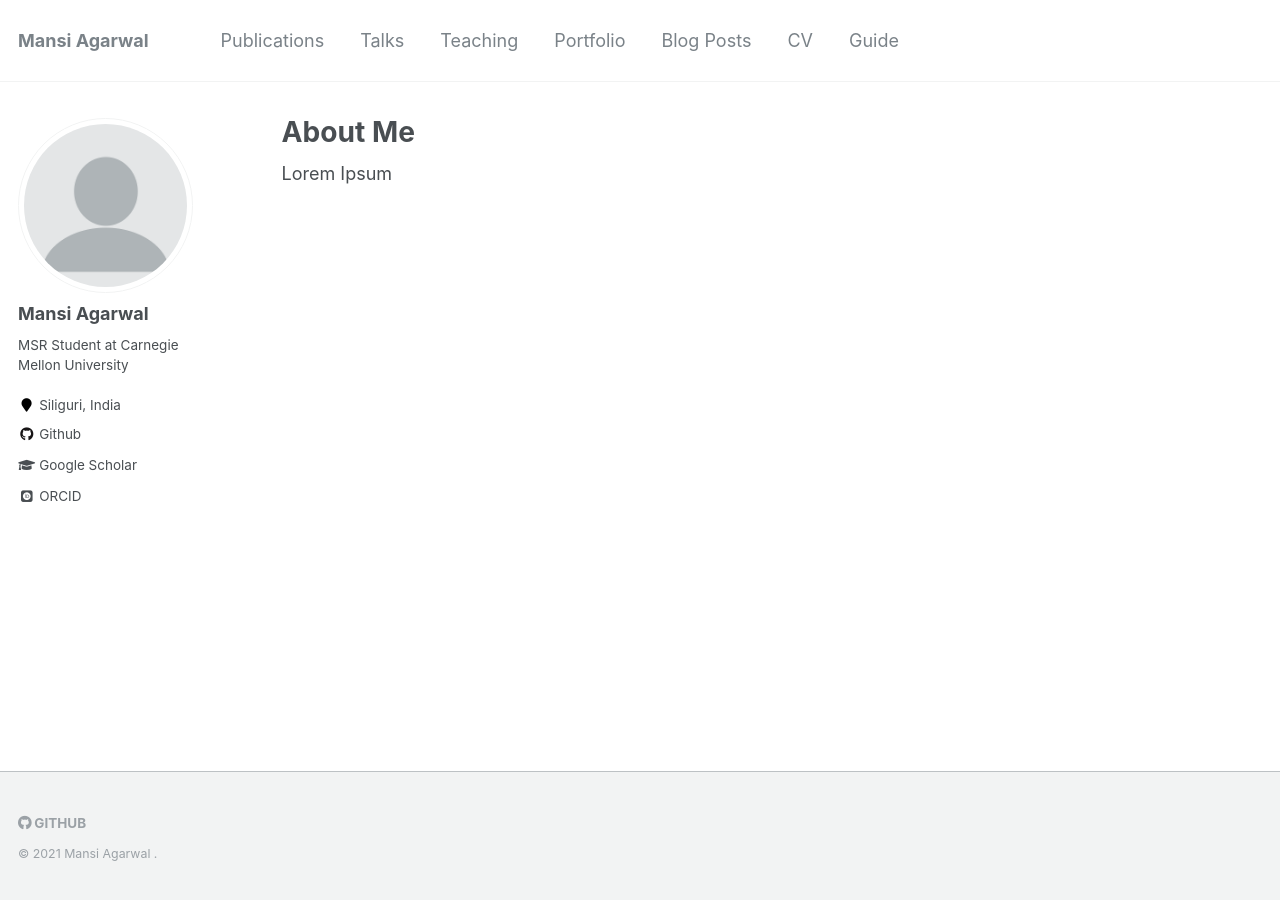
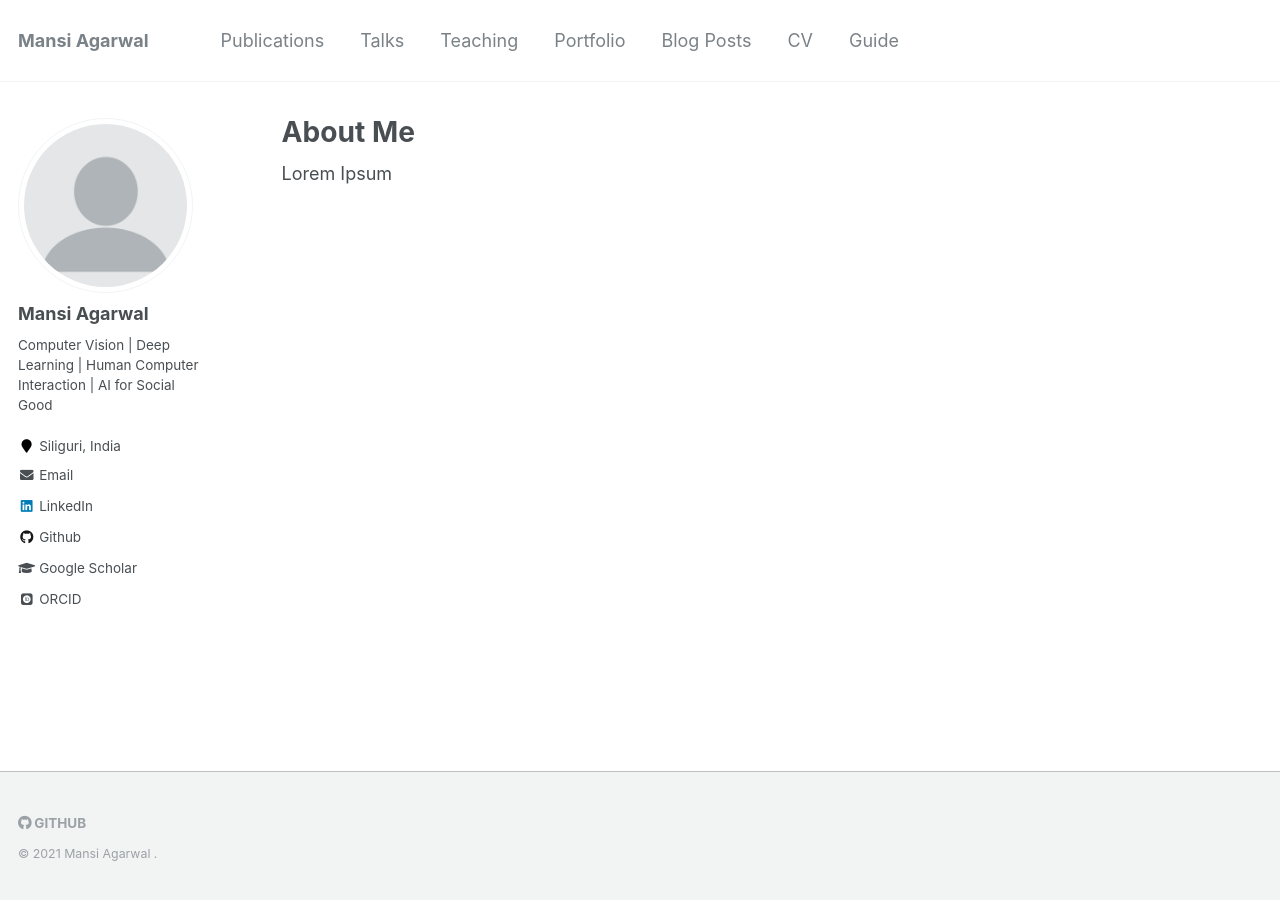
Before and after one commit to MansiAgarwal11/MansiAgarwal11.github.io, a Jekyll site: the page built from _pages/about.md, in a window 1280 px wide. Built offline with Jekyll 4.4.1, drawn with Linux system fonts in a browser that asks for light colours; some web fonts are replaced.

Commit message:
Update _config.yml

```diff
--- a/_config.yml
+++ b/_config.yml
@@ -82,12 +82,12 @@ analytics:
 author:
   name             : "Mansi Agarwal"
   avatar           : "profile.png"
-  bio              : "MSR Student at Carnegie Mellon University"
+  bio              : "Computer Vision | Deep Learning | Human Computer Interaction | AI for Social Good"
   location         : "Siliguri, India"
   employer         :
   pubmed           : #"https://www.ncbi.nlm.nih.gov/pubmed/?term=john+snow"
   googlescholar    : "https://scholar.google.com/citations?user=PBcyY2wAAAAJ&hl=en"
-  email            :
+  email            : "mansiagarwal@cmu.edu"
   researchgate     :  # example: "https://www.researchgate.net/profile/yourprofile"
   uri              :
   bitbucket        :
@@ -102,7 +102,7 @@ author:
   instagram        :
   impactstory      : #"https://profiles.impactstory.org/u/xxxx-xxxx-xxxx-xxxx"
   lastfm           :
-  linkedin         :
+  linkedin         : "mansiagarwal11"
   orcid            : "http://orcid.org/yourorcidurl"
   pinterest        :
   soundcloud       :
```
